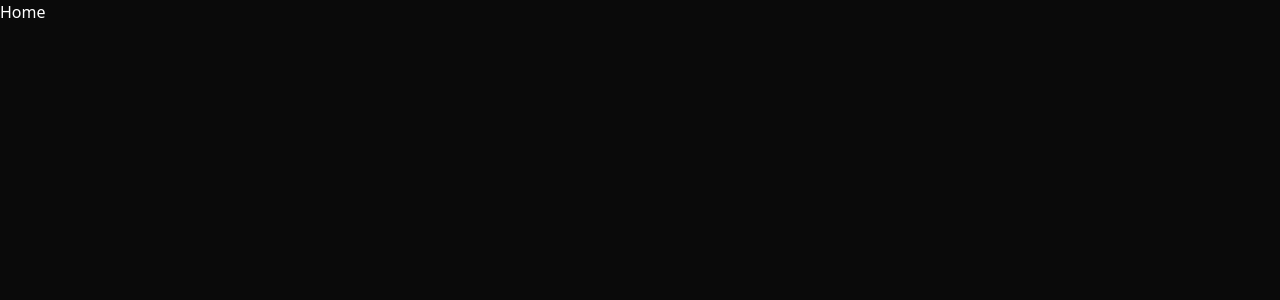
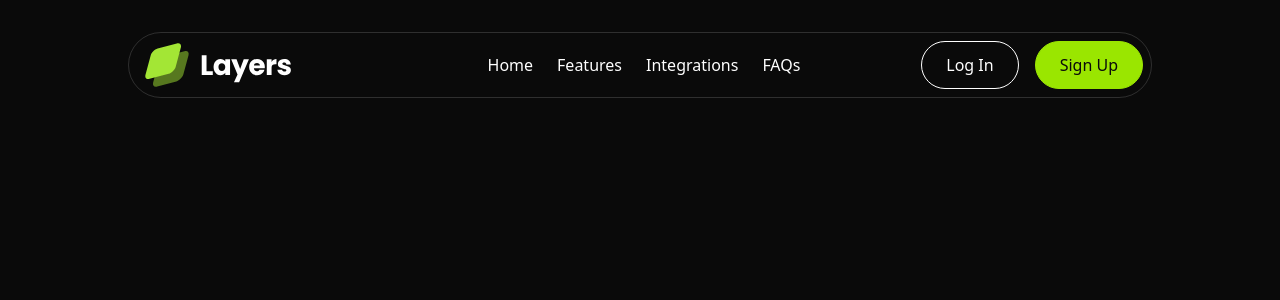
Before and after one commit to NjilaBoris/linear, a Next.js app: page / in a window 1280 px wide. Shown: the top 300 px of the page. Built offline with nearby package versions, Linux system fonts and the light colour scheme.

Commit message:
Implement Nav

```diff
--- a/app/globals.css
+++ b/app/globals.css
@@ -1,122 +1,9 @@
 @import "tailwindcss";
 @import "tw-animate-css";
-
-@custom-variant dark (&:is(.dark *));
-
-@theme inline {
-  --color-background: var(--background);
-  --color-foreground: var(--foreground);
-  --font-sans: var(--font-geist-sans);
-  --font-mono: var(--font-geist-mono);
-  --color-sidebar-ring: var(--sidebar-ring);
-  --color-sidebar-border: var(--sidebar-border);
-  --color-sidebar-accent-foreground: var(--sidebar-accent-foreground);
-  --color-sidebar-accent: var(--sidebar-accent);
-  --color-sidebar-primary-foreground: var(--sidebar-primary-foreground);
-  --color-sidebar-primary: var(--sidebar-primary);
-  --color-sidebar-foreground: var(--sidebar-foreground);
-  --color-sidebar: var(--sidebar);
-  --color-chart-5: var(--chart-5);
-  --color-chart-4: var(--chart-4);
-  --color-chart-3: var(--chart-3);
-  --color-chart-2: var(--chart-2);
-  --color-chart-1: var(--chart-1);
-  --color-ring: var(--ring);
-  --color-input: var(--input);
-  --color-border: var(--border);
-  --color-destructive: var(--destructive);
-  --color-accent-foreground: var(--accent-foreground);
-  --color-accent: var(--accent);
-  --color-muted-foreground: var(--muted-foreground);
-  --color-muted: var(--muted);
-  --color-secondary-foreground: var(--secondary-foreground);
-  --color-secondary: var(--secondary);
-  --color-primary-foreground: var(--primary-foreground);
-  --color-primary: var(--primary);
-  --color-popover-foreground: var(--popover-foreground);
-  --color-popover: var(--popover);
-  --color-card-foreground: var(--card-foreground);
-  --color-card: var(--card);
-  --radius-sm: calc(var(--radius) - 4px);
-  --radius-md: calc(var(--radius) - 2px);
-  --radius-lg: var(--radius);
-  --radius-xl: calc(var(--radius) + 4px);
+@theme {
+  --font-inter: var(--font-inter);
+  --container: center;
+  --container-padding: 1rem;
+  --container-padding-md: 2rem;
+  --container-padding-lg: 4rem;
 }
-
-:root {
-  --radius: 0.625rem;
-  --background: oklch(1 0 0);
-  --foreground: oklch(0.129 0.042 264.695);
-  --card: oklch(1 0 0);
-  --card-foreground: oklch(0.129 0.042 264.695);
-  --popover: oklch(1 0 0);
-  --popover-foreground: oklch(0.129 0.042 264.695);
-  --primary: oklch(0.208 0.042 265.755);
-  --primary-foreground: oklch(0.984 0.003 247.858);
-  --secondary: oklch(0.968 0.007 247.896);
-  --secondary-foreground: oklch(0.208 0.042 265.755);
-  --muted: oklch(0.968 0.007 247.896);
-  --muted-foreground: oklch(0.554 0.046 257.417);
-  --accent: oklch(0.968 0.007 247.896);
-  --accent-foreground: oklch(0.208 0.042 265.755);
-  --destructive: oklch(0.577 0.245 27.325);
-  --border: oklch(0.929 0.013 255.508);
-  --input: oklch(0.929 0.013 255.508);
-  --ring: oklch(0.704 0.04 256.788);
-  --chart-1: oklch(0.646 0.222 41.116);
-  --chart-2: oklch(0.6 0.118 184.704);
-  --chart-3: oklch(0.398 0.07 227.392);
-  --chart-4: oklch(0.828 0.189 84.429);
-  --chart-5: oklch(0.769 0.188 70.08);
-  --sidebar: oklch(0.984 0.003 247.858);
-  --sidebar-foreground: oklch(0.129 0.042 264.695);
-  --sidebar-primary: oklch(0.208 0.042 265.755);
-  --sidebar-primary-foreground: oklch(0.984 0.003 247.858);
-  --sidebar-accent: oklch(0.968 0.007 247.896);
-  --sidebar-accent-foreground: oklch(0.208 0.042 265.755);
-  --sidebar-border: oklch(0.929 0.013 255.508);
-  --sidebar-ring: oklch(0.704 0.04 256.788);
-}
-
-.dark {
-  --background: oklch(0.129 0.042 264.695);
-  --foreground: oklch(0.984 0.003 247.858);
-  --card: oklch(0.208 0.042 265.755);
-  --card-foreground: oklch(0.984 0.003 247.858);
-  --popover: oklch(0.208 0.042 265.755);
-  --popover-foreground: oklch(0.984 0.003 247.858);
-  --primary: oklch(0.929 0.013 255.508);
-  --primary-foreground: oklch(0.208 0.042 265.755);
-  --secondary: oklch(0.279 0.041 260.031);
-  --secondary-foreground: oklch(0.984 0.003 247.858);
-  --muted: oklch(0.279 0.041 260.031);
-  --muted-foreground: oklch(0.704 0.04 256.788);
-  --accent: oklch(0.279 0.041 260.031);
-  --accent-foreground: oklch(0.984 0.003 247.858);
-  --destructive: oklch(0.704 0.191 22.216);
-  --border: oklch(1 0 0 / 10%);
-  --input: oklch(1 0 0 / 15%);
-  --ring: oklch(0.551 0.027 264.364);
-  --chart-1: oklch(0.488 0.243 264.376);
-  --chart-2: oklch(0.696 0.17 162.48);
-  --chart-3: oklch(0.769 0.188 70.08);
-  --chart-4: oklch(0.627 0.265 303.9);
-  --chart-5: oklch(0.645 0.246 16.439);
-  --sidebar: oklch(0.208 0.042 265.755);
-  --sidebar-foreground: oklch(0.984 0.003 247.858);
-  --sidebar-primary: oklch(0.488 0.243 264.376);
-  --sidebar-primary-foreground: oklch(0.984 0.003 247.858);
-  --sidebar-accent: oklch(0.279 0.041 260.031);
-  --sidebar-accent-foreground: oklch(0.984 0.003 247.858);
-  --sidebar-border: oklch(1 0 0 / 10%);
-  --sidebar-ring: oklch(0.551 0.027 264.364);
-}
-
-@layer base {
-  * {
-    @apply border-border outline-ring/50;
-  }
-  body {
-    @apply bg-background text-foreground;
-  }
-}
--- a/app/page.tsx
+++ b/app/page.tsx
@@ -1,3 +1,9 @@
+import Navbar from "./sections/Navbar";
+
 export default function Home() {
-  return <div>Home</div>;
+  return (
+    <div>
+      <Navbar />
+    </div>
+  );
 }
--- a/app/sections/Navbar.tsx
+++ b/app/sections/Navbar.tsx
@@ -1,10 +1,51 @@
+import Image from "next/image";
+import logoImage from "@/public/images/logo.svg";
+import { Menu } from "lucide-react";
+import Button from "@/components/Button";
+import Link from "next/link";
+
 const navLinks = [
-    { label: "Home", href: "#" },
-    { label: "Features", href: "#features" },
-    { label: "Integrations", href: "#integrations" },
-    { label: "FAQs", href: "#faqs" },
+  { label: "Home", href: "#" },
+  { label: "Features", href: "#features" },
+  { label: "Integrations", href: "#integrations" },
+  { label: "FAQs", href: "#faqs" },
 ];
 
 export default function Navbar() {
-    return <div>Navbar</div>;
+  return (
+    <section className="py-4 md:py-8">
+      <div className="mx-auto container max-w-5xl">
+        <div className="grid grid-cols-2 lg:grid-cols-3 border-white/15 border items-center px-4 md:pr-2 rounded-full p-2">
+          <div>
+            <Image
+              src={logoImage}
+              alt="layer-logo"
+              className="h-9 w-auto md:h-auto"
+            />
+          </div>
+          <div className="lg:flex hidden items-center justify-center">
+            <nav className="flex gap-6 font-medium">
+              {navLinks.map((link) => (
+                <Link href={link.href} key={link.label}>
+                  {link.label}
+                </Link>
+              ))}
+            </nav>
+          </div>
+          <div className="flex justify-end gap-4">
+            <Menu className="md:hidden" />
+            <Button
+              variant="secondary"
+              className="hidden md:inline-flex md:items-center"
+            >
+              Log In
+            </Button>
+            <Button className="hidden md:inline-flex md:items-center">
+              Sign Up
+            </Button>
+          </div>
+        </div>
+      </div>
+    </section>
+  );
 }
--- /dev/null
+++ b/app/tailwind.config.ts
@@ -0,0 +1,30 @@
+import type { Config } from "tailwindcss";
+
+const config: Config = {
+    content: [
+        "./src/pages/**/*.{js,ts,jsx,tsx,mdx}",
+        "./src/components/**/*.{js,ts,jsx,tsx,mdx}",
+        "./src/app/**/*.{js,ts,jsx,tsx,mdx}",
+        "./src/sections/**/*.{js,ts,jsx,tsx,mdx}",
+    ],
+    theme: {
+        container: {
+            center: true,
+            padding: {
+                DEFAULT: "1rem",
+                md: "2rem",
+                lg: "4rem",
+            },
+        },
+        fontFamily: {
+            sans: ["var(--font-inter)", "sans-serif"],
+        },
+        screens: {
+            sm: "375px",
+            md: "768px",
+            lg: "1200px",
+        },
+    },
+    plugins: [],
+};
+export default config;
--- /dev/null
+++ b/components/Button.tsx
@@ -0,0 +1,36 @@
+import clsx from "clsx";
+import React, { ButtonHTMLAttributes, ReactNode } from "react";
+
+type ButtonVariant = "primary" | "secondary";
+interface ButtonProps extends ButtonHTMLAttributes<HTMLButtonElement> {
+  children: ReactNode;
+  className?: string;
+  variant?: ButtonVariant;
+}
+
+const variantClasses: Record<ButtonVariant, string> = {
+  primary: "bg-lime-400 text-neutral-950 border-lime-400",
+  secondary: "border-white bg-transparent text-white",
+};
+const Button: React.FC<ButtonProps> = ({
+  children,
+  variant = "primary",
+  className,
+
+  ...rest
+}) => {
+  return (
+    <button
+      className={clsx(
+        " border h-12 rounded-full px-6 font-medium",
+        variantClasses[variant],
+        className
+      )}
+      {...rest}
+    >
+      {children}
+    </button>
+  );
+};
+
+export default Button;
```
